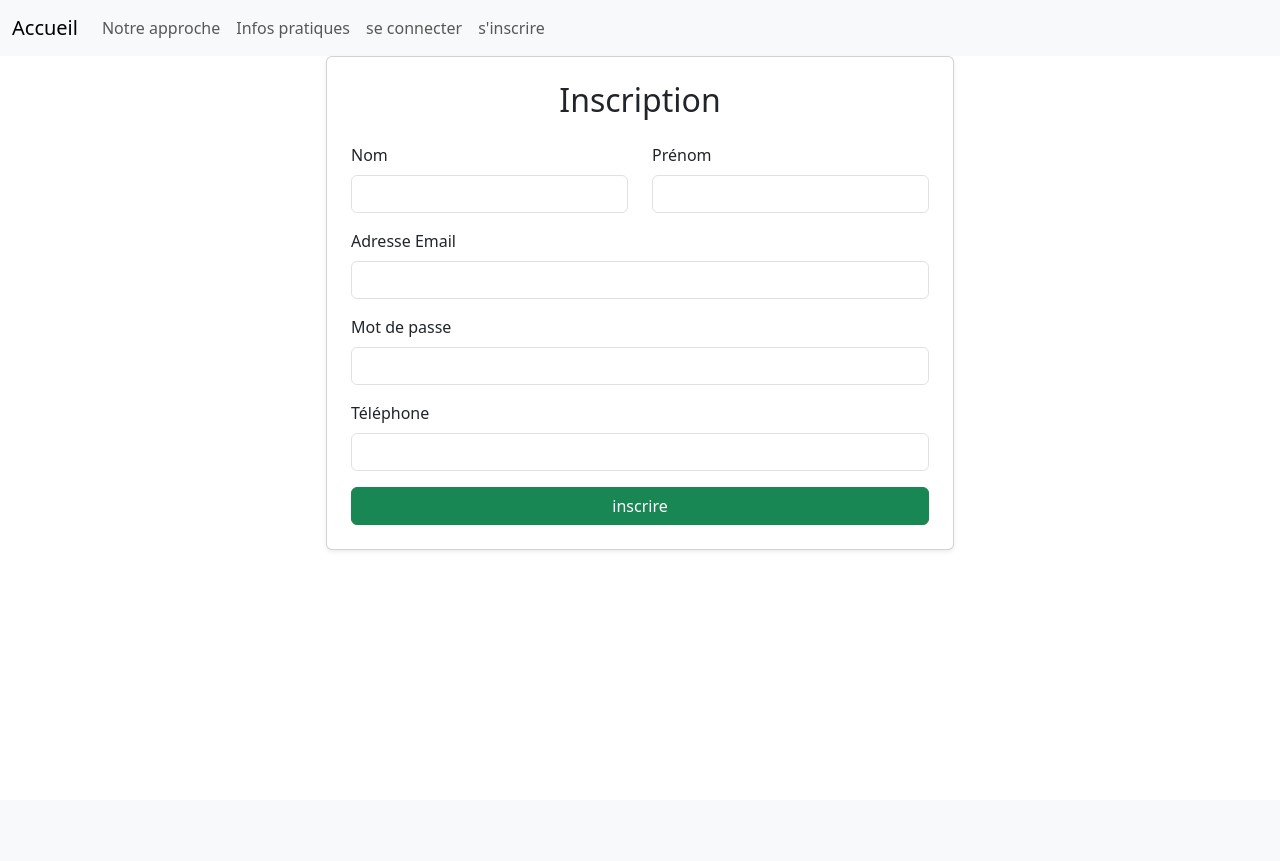
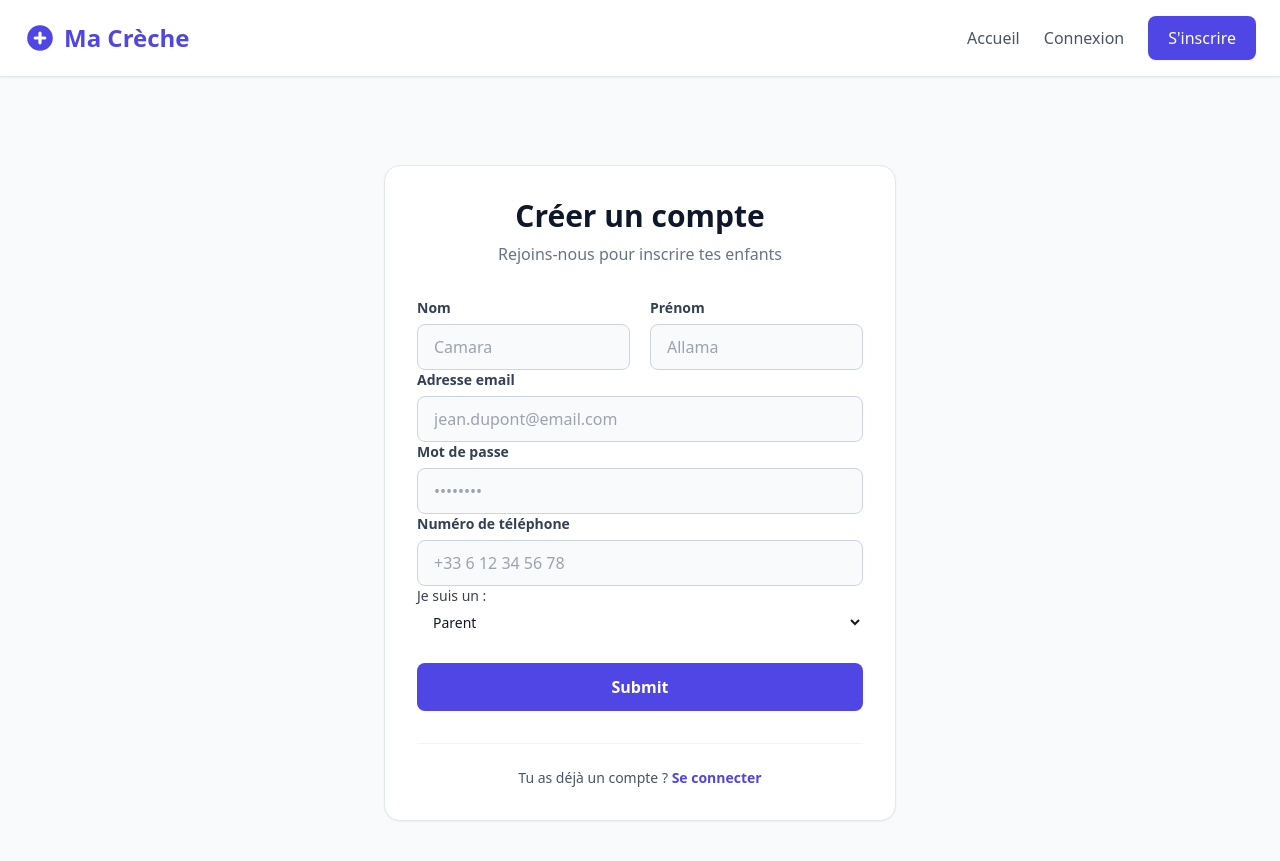
Before and after one commit to Traxblex/creche, a PHP site: page /promo321/index.php?page=inscription in a window 1280 px wide. Before the commit the page ends 550 px from the top, so only its background shows below. Run offline with PHP 8.4, Linux system fonts and the light colour scheme; some libraries are stand-ins or nearby versions.

Commit message:
mise à jours des page inscription et connexion

```diff
--- a/index.php
+++ b/index.php
@@ -2,9 +2,16 @@
 session_start();
 
 ob_start();
- include __DIR__ . '/view/layout/header.php';
+$page = isset($_GET['page']) ? $_GET['page'] : 'index';
 
- $page = isset($_GET['page']) ?$_GET['page'] : 'index';
+if ($page === 'deconnexion') {
+    $_SESSION = [];
+    session_destroy();
+    header('Location: index.php?page=index');
+    exit;
+}
+
+include __DIR__ . '/view/layout/header.php';
 
     switch ($page) {
         case 'index':
@@ -16,7 +23,12 @@ ob_start();
         case 'connexion':
             include __DIR__ . '/view/login/connexion.php';
             break;
+        case 'userController':
+            include __DIR__ . "/controller/utilisateur/utilisateurController.php";
+            break;
+
         default:
             include __DIR__ . '/view/accueil/index.php';
             break;
     }
+    ?>
--- a/model/utilisateur.php
+++ b/model/utilisateur.php
@@ -34,8 +34,7 @@ class utilisateur
         $req -> bindparam(":telephone", $telephone);
         return $req->execute();
     }
-
-    public function checkUtilisateur($email,$mdp)
+     public function login($email,$mdp)
     {
         $req = $this->bdd->prepare("SELECT * FROM utilisateur WHERE email = :email && mdp =:mdp");
         $req->execute(['email' => $email,'mdp'=>$mdp]);
--- a/view/layout/header.php
+++ b/view/layout/header.php
@@ -3,30 +3,42 @@
 <head>
     <meta charset="UTF-8">
     <meta name="viewport" content="width=device-width, initial-scale=1.0">
-    <link href="https://cdn.jsdelivr.net/npm/bootstrap@5.3.8/dist/css/bootstrap.min.css" rel="stylesheet" integrity="sha384-sRIl4kxILFvY47J16cr9ZwB07vP4J8+LH7qKQnuqkuIAvNWLzeN8tE5YBujZqJLB" crossorigin="anonymous">
-    <script src="https://cdn.jsdelivr.net/npm/bootstrap@5.3.8/dist/js/bootstrap.bundle.min.js" integrity="sha384-FKyoEForCGlyvwx9Hj09JcYn3nv7wiPVlz7YYwJrWVcXK/BmnVDxM+D2scQbITxI" crossorigin="anonymous"></script>
+    <title>Ma Crèche</title>
+    <!-- Chargement de Tailwind via CDN pour le développement -->
+    <script src="https://cdn.tailwindcss.com"></script>
 </head>
-<body>
-    <nav class="navbar navbar-expand-lg bg-body-tertiary">
-        <div class="container-fluid">
-            <a class="navbar-brand" href="index.php?page=index">Accueil</a>
-            <button class="navbar-toggler" type="button" data-bs-toggle="collapse" data-bs-target="#navbarNavAltMarkup" aria-controls="navbarNavAltMarkup" aria-expanded="false" aria-label="Toggle navigation">
-            <span class="navbar-toggler-icon"></span>
-            </button>
-            <div class="collapse navbar-collapse" id="navbarNavAltMarkup">
-                <div class="navbar-nav">
-                    <a class="nav-link" aria-current="page" href="index.php?page=notre_approche">Notre approche</a>
-                    <a class="nav-link" href="index.php?page=infos_pratiques">Infos pratiques</a>
-                    <div class="justify-content-end d-flex align-items-center">
-                        <?php if (isset($_SESSION['user_id'])): ?>
-                            <a class="nav-link" href="index.php?page=mon_compte">Mon compte</a>
-                            <a class="nav-link" href="index.php?page=deconnexion">Déconnexion</a>
-                        <?php else: ?>
-                            <a class="nav-link" href="index.php?page=connexion">se connecter</a>
-                            <a class="nav-link" href="index.php?page=inscription">s'inscrire</a>
-                        <?php endif; ?>
-                    </div>
-                </div>
+<body class="bg-slate-50 flex flex-col min-h-screen text-slate-800 font-sans">
+
+    <header class="bg-white shadow-sm border-b border-slate-200 sticky top-0 z-50">
+        <nav class="container mx-auto px-6 py-4 flex justify-between items-center">
+            <a href="index.php?page=index" class="text-2xl font-black text-indigo-600 hover:text-indigo-700 transition-colors flex items-center gap-2">
+                <svg xmlns="http://www.w3.org/2000/svg" class="h-8 w-8" viewBox="0 0 20 20" fill="currentColor">
+                  <path fill-rule="evenodd" d="M10 18a8 8 0 100-16 8 8 0 000 16zm1-11a1 1 0 10-2 0v2H7a1 1 0 100 2h2v2a1 1 0 102 0v-2h2a1 1 0 100-2h-2V7z" clip-rule="evenodd" />
+                </svg>
+                Ma Crèche
+            </a>
+            <div class="flex items-center space-x-6">
+                <a href="index.php?page=index" class="text-slate-600 hover:text-indigo-600 font-medium transition-colors">Accueil</a>
+                <?php if (!isset($_SESSION['user_id'])): ?>
+                <a href="index.php?page=connexion" class="text-slate-600 hover:text-indigo-600 font-medium transition-colors">Connexion</a>
+                <a href="index.php?page=inscription" class="bg-indigo-600 text-white px-5 py-2.5 rounded-lg hover:bg-indigo-700 transition-colors font-medium shadow-sm">S'inscrire</a>
+                <?php else: ?>
+                <a href="index.php?page=deconnexion" class="text-slate-600 hover:text-indigo-600 font-medium transition-colors">Deconnexion</a>
+                <a href="index.php?page=dashboard" class="bg-indigo-600 text-white px-5 py-2.5 rounded-lg hover:bg-indigo-700 transition-colors font-medium shadow-sm">dashboard</a>
+                <?php endif ?>
             </div>
-        </div>
-    </nav>
+
+        </nav>
+    </header>
+
+    <!-- Conteneur principal -->
+    <main class="flex-grow container mx-auto px-6 py-10">
+
+<script>
+  const btn = document.getElementById('mobile-menu-button');
+  const menu = document.getElementById('mobile-menu');
+
+  btn.addEventListener('click', () => {
+    menu.classList.toggle('hidden');
+  });
+</script>
--- a/view/login/inscription.php
+++ b/view/login/inscription.php
@@ -1,36 +1,79 @@
+<div class="max-w-lg mx-auto bg-white p-8 border border-slate-200 rounded-2xl shadow-sm mt-8 md:mt-12">
+    <div class="text-center mb-8">
+        <h2 class="text-3xl font-bold text-slate-900">Créer un compte</h2>
+        <p class="text-slate-500 mt-2">Rejoins-nous pour inscrire tes enfants</p>
+    </div>
 
-        <div class="row justify-content-center">
-            <div class="col-md-6">
-                    <div class="card shadow-sm">
-                        <div class="card-body p-4">
-                            <h2 class="card-title text-center mb-4">Inscription</h2>
     <form action= "controller/utilisateur/utilisateurController.php" method="POST">
-                                <div class="row mb-3">
-                                    <div class="col">
-                                        <label for="nom" class="form-label">Nom</label>
-                                        <input type="text" class="form-control" id="nom" name="nom" required>
+
+        <div class="grid grid-cols-1 md:grid-cols-2 gap-5">
+            <div>
+                <label for="nom" class="block text-sm font-semibold text-slate-700 mb-1.5">Nom</label>
+                <input type="text" id="nom" name="nom" required placeholder="Camara"
+                    class="w-full px-4 py-2.5 bg-slate-50 border border-slate-300 rounded-lg focus:bg-white focus:ring-2 focus:ring-indigo-500 focus:border-indigo-500 outline-none transition-all">
             </div>
-                                    <div class="col">
-                                        <label for="prenom" class="form-label">Prénom</label>
-                                        <input type="text" class="form-control" id="prenom" name="prenom" required>
+            <div>
+                <label for="prenom" class="block text-sm font-semibold text-slate-700 mb-1.5">Prénom</label>
+                <input type="text" id="prenom" name="prenom" required placeholder="Allama"
+                    class="w-full px-4 py-2.5 bg-slate-50 border border-slate-300 rounded-lg focus:bg-white focus:ring-2 focus:ring-indigo-500 focus:border-indigo-500 outline-none transition-all">
             </div>
         </div>
-                                <div class="mb-3">
-                                    <label for="email" class="form-label">Adresse Email</label>
-                                    <input type="email" class="form-control" id="email" name="email" required>
+
+        <div>
+            <label for="email" class="block text-sm font-semibold text-slate-700 mb-1.5">Adresse email</label>
+            <input type="email" id="email" name="email" required placeholder="jean.dupont@email.com"
+                class="w-full px-4 py-2.5 bg-slate-50 border border-slate-300 rounded-lg focus:bg-white focus:ring-2 focus:ring-indigo-500 focus:border-indigo-500 outline-none transition-all">
         </div>
-                                <div class="mb-3">
-                                    <label for="password" class="form-label">Mot de passe</label>
-                                    <input type="password" class="form-control" id="password" name="mdp" required>
+
+        <div>
+            <label for="password" class="block text-sm font-semibold text-slate-700 mb-1.5">Mot de passe</label>
+            <input type="password" id="password" name="mdp" required placeholder="••••••••"
+                class="w-full px-4 py-2.5 bg-slate-50 border border-slate-300 rounded-lg focus:bg-white focus:ring-2 focus:ring-indigo-500 focus:border-indigo-500 outline-none transition-all">
         </div>
-                                <div class="mb-3">
-                                    <label for="text" class="form-label"> Téléphone</label>
-                                    <input type="text" class="form-control" id="telephone" name="telephone" required>
+        <!--
+        <div>
+            <label for="password_confirm" class="block text-sm font-semibold text-slate-700 mb-1.5">Confirmer le mot de passe</label>
+            <input type="password" id="password_confirm" name="password_confirm" required placeholder="••••••••"
+                class="w-full px-4 py-2.5 bg-slate-50 border border-slate-300 rounded-lg focus:bg-white focus:ring-2 focus:ring-indigo-500 focus:border-indigo-500 outline-none transition-all">
         </div>
+        -->
+        <div>
+            <label for="telephone" class="block text-sm font-semibold text-slate-700 mb-1.5">Numéro de téléphone</label>
+            <input type="tel" id="telephone" name="telephone" required placeholder="+33 6 12 34 56 78"
+                class="w-full px-4 py-2.5 bg-slate-50 border border-slate-300 rounded-lg focus:bg-white focus:ring-2 focus:ring-indigo-500 focus:border-indigo-500 outline-none transition-all">
+        </div>
+
+        <div>
+            <label for="role-select" class="block text-sm font-medium text-gray-700">Je suis un :</label>
+                <select name="role" id="role-select" class="block w-full rounded-md bg-white px-3 py-1.5 text-base text-gray-900 outline-1 -outline-offset-1 outline-gray-300 placeholder:text-gray-400 focus:outline-2 focus:-outline-offset-2 focus:outline-indigo-600 sm:text-sm/6">
+                    <option value="freelance">Parent</option>
+                    <option value="client">Animateur</option>
+                </select>
+        </div>
+
+        <div id="champs-client-supplementaires" class="hidden mt-4 space-y-4 p-4 border border-gray-200 rounded-lg">
+            <h3 class="text-sm font-bold text-gray-700">Informations suplementaire</h3>
+
+            <div>
+                <label class="block text-sm font-medium text-gray-700"> Experience </label>
+                <input type="text" name="annee_exp" class="block w-full rounded-md bg-white px-3 py-1.5 text-base text-gray-900 outline-1 -outline-offset-1 outline-gray-300 placeholder:text-gray-400 focus:outline-2 focus:-outline-offset-2 focus:outline-indigo-600 sm:text-sm/6">
+            </div>
+
+            <div>
+                <label class="block text-sm font-medium text-gray-700"></label>
+                <input type="number" name="siret" maxlength="14" class="block w-full rounded-md bg-white px-3 py-1.5 text-base text-gray-900 outline-1 -outline-offset-1 outline-gray-300 placeholder:text-gray-400 focus:outline-2 focus:-outline-offset-2 focus:outline-indigo-600 sm:text-sm/6">
+            </div>
+
+        </div>
+
         <input type="hidden" value="inscrire" name= "action">
-                                <input type="submit" value="inscrire" class="btn btn-success w-100" name= "inscrire">
+        <input type="submit" name="inscrire" class="w-full bg-indigo-600 text-white font-bold py-3 px-4 rounded-lg hover:bg-indigo-700 focus:ring-4 focus:ring-indigo-100 transition-all mt-6">
     </form>
+
+    <div class="mt-8 pt-6 border-t border-slate-100 text-center">
+        <p class="text-sm text-slate-600">
+            Tu as déjà un compte ?
+            <a href="index.php?page=connexion" class="text-indigo-600 font-semibold hover:underline">Se connecter</a>
+        </p>
     </div>
 </div>
-                </div>
-        </div>
```
Also changed, not shown: bdd/bdd.sql (+12 -0 lines), controller/utilisateur/utilisateurController.php (+19 -10 lines), view/accueil/index.php (+23 -7 lines), view/login/connexion.php (+32 -17 lines), model/Animateur.php (added), model/inscription.php (deleted), model/parent.php (added). Lines whose indentation alone changed are shown as unchanged.
